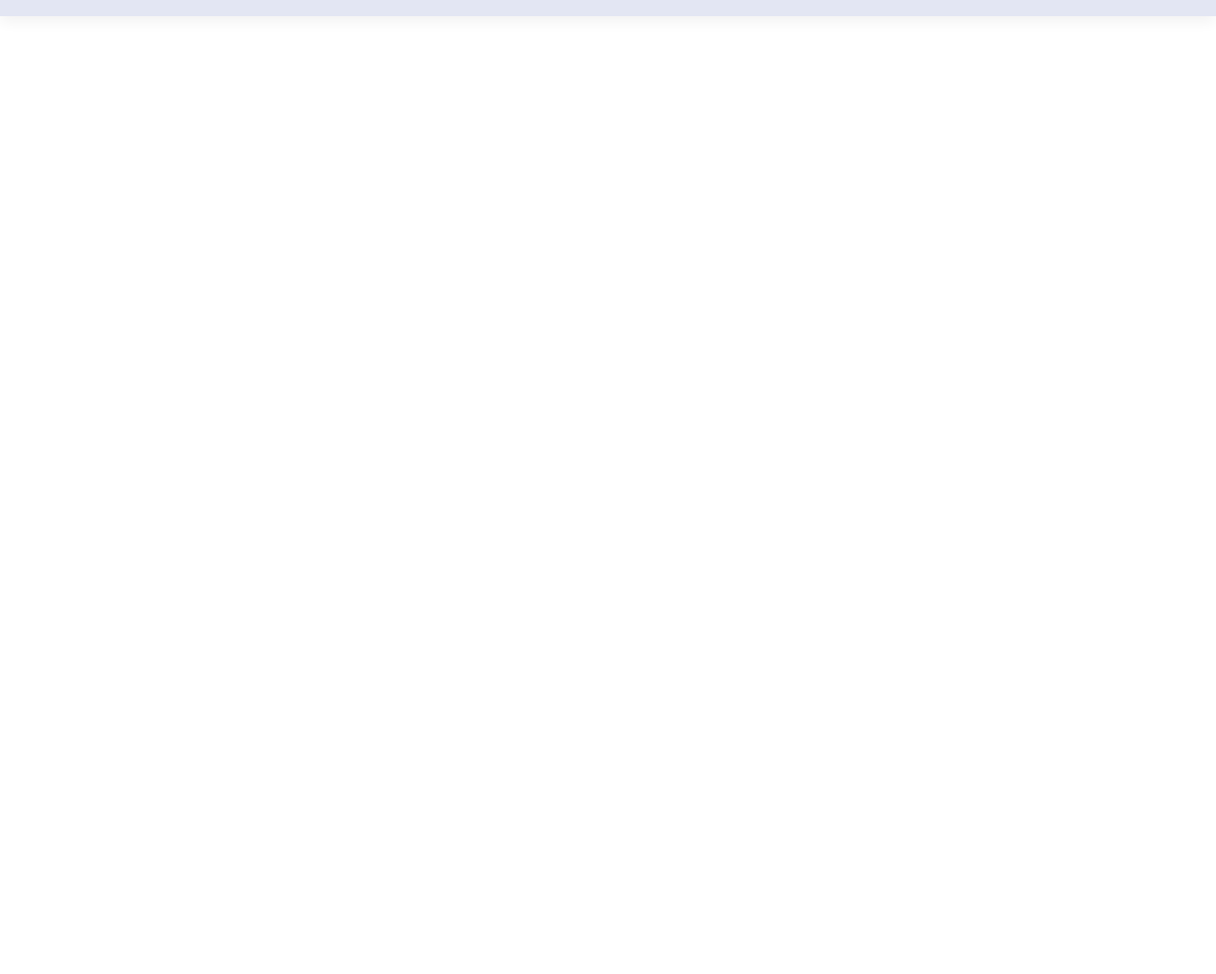
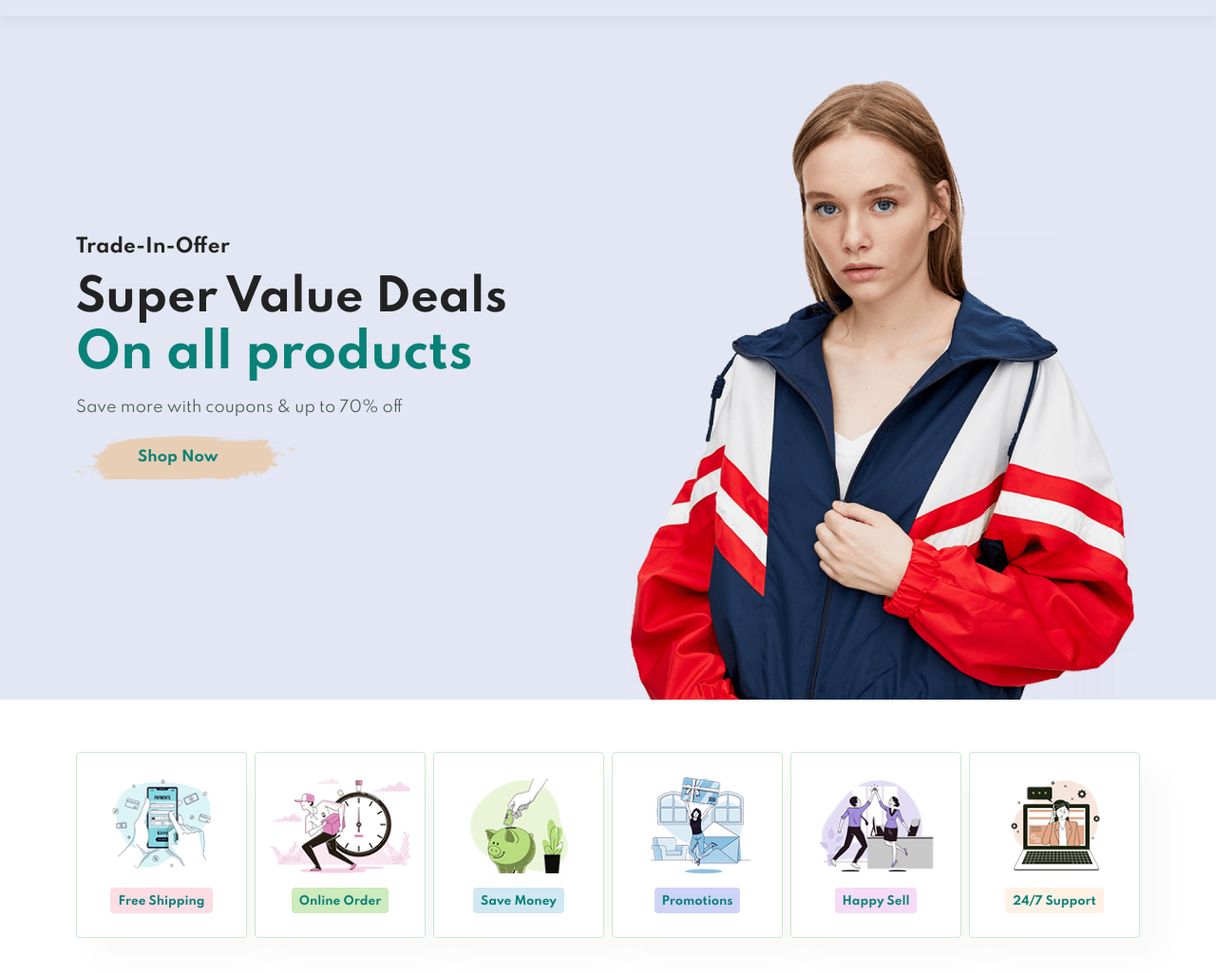
Before and after one commit to umairshahid-1/Ecommerce-Store, a plain HTML site: page index.html in a window 1280 px wide. Shown: the part 68-1094 px from the top of the page at 95% size. Before the commit the page ends 800 px from the top, so only its background shows below. Drawn offline with Linux system fonts and the light colour scheme.

Commit message:
Add Hero and Features

```diff
--- a/index.html
+++ b/index.html
@@ -24,6 +24,46 @@
 
     </section>
 
+    <section id="hero">
+        <h4>Trade-In-Offer</h4>
+        <h2>Super Value Deals</h2>
+        <h1>On all products</h1>
+        <p>Save more with coupons & up to 70% off</p>
+        <button>Shop Now</button>
+    </section>
+
+    <section id="feature" class="section-p1">
+        <div class="feBox">
+            <img src="img/features/f1.png" alt="">
+            <h6>Free Shipping</h6>
+        </div>
+
+        <div class="feBox">
+            <img src="img/features/f2.png" alt="">
+            <h6>Online Order</h6>
+        </div>
+
+        <div class="feBox">
+            <img src="img/features/f3.png" alt="">
+            <h6>Save Money</h6>
+        </div>
+
+        <div class="feBox">
+            <img src="img/features/f4.png" alt="">
+            <h6>Promotions</h6>
+        </div>
+
+        <div class="feBox">
+            <img src="img/features/f5.png" alt="">
+            <h6>Happy Sell</h6>
+        </div>
+
+        <div class="feBox">
+            <img src="img/features/f6.png" alt="">
+            <h6>24/7 Support</h6>
+        </div>
+    </section>
+
     <script src="script.js"></script>
 </body>
 </html>
--- a/style.css
+++ b/style.css
@@ -60,6 +60,10 @@ body {
   padding: 20px 80px;
   background: #E3E6F3;
   box-shadow: 0px 5px 15px rgba(0, 0, 0, 0.06);
+  z-index: 999;
+  position: sticky;
+  top: 0;
+  left: 0;
 }
 
 #navBar {
@@ -97,3 +101,94 @@ body {
   bottom: -4px;
   left: 20px;
 }
+
+/* Home Page */
+#hero {
+  background-image: url(img/hero4.png);
+  height: 90vh;
+  width: 100%;
+  background-size: cover;
+  background-position: top 25% right 0%;
+  padding: 0 80px;
+  display: flex;
+  flex-direction: column;
+  align-items: flex-start;
+  justify-content: center;
+}
+
+#hero h4 {
+  padding-bottom: 15px;
+}
+
+#hero h1 {
+  color: #088178;
+}
+
+#hero button {
+  background-image: url(img/button.png);
+  background-color: transparent;
+  color: #088178;
+  border: 0;
+  background-size: cover;
+  padding: 14px 80px 14px 65px;
+  background-repeat: no-repeat;
+  cursor: pointer;
+  font-weight: 700;
+  font-size: 15px;
+}
+
+#feature{
+  display: flex;
+  justify-content: space-between;
+  align-items: center;
+  flex-wrap: wrap;
+}
+
+#feature .feBox {
+  width: 180px;
+  text-align: center;
+  padding: 25px 15px;
+  background: #fff;
+  box-shadow: 20px 20px 34px rgba(0, 0, 0, 0.03);
+  border: 1px solid #cce7d0;
+  border-radius: 4px;
+  margin: 15px 0;
+}
+
+#feature .feBox:hover{
+  box-shadow: 10px 10px 54px rgba(70, 62, 221, 0.1);
+}
+
+#feature .feBox img{
+  width: 100%;
+  margin-bottom: 10px;
+}
+
+#feature .feBox h6{
+  display: inline-block;
+  padding: 9px 8px 6px 8px;
+  line-height: 1;
+  border-radius: 4px;
+  color: #088178;
+  background-color: #fddde4;
+}
+
+#feature .feBox:nth-child(2) h6{
+  background-color: #cdebbc;
+}
+
+#feature .feBox:nth-child(3) h6{
+  background-color: #d1e8f2;
+}
+
+#feature .feBox:nth-child(4) h6{
+  background-color: #cdd4f8;
+}
+
+#feature .feBox:nth-child(5) h6{
+  background-color: #f6dbf6;
+}
+
+#feature .feBox:nth-child(6) h6{
+  background-color: #fff2e5;
+}
```
